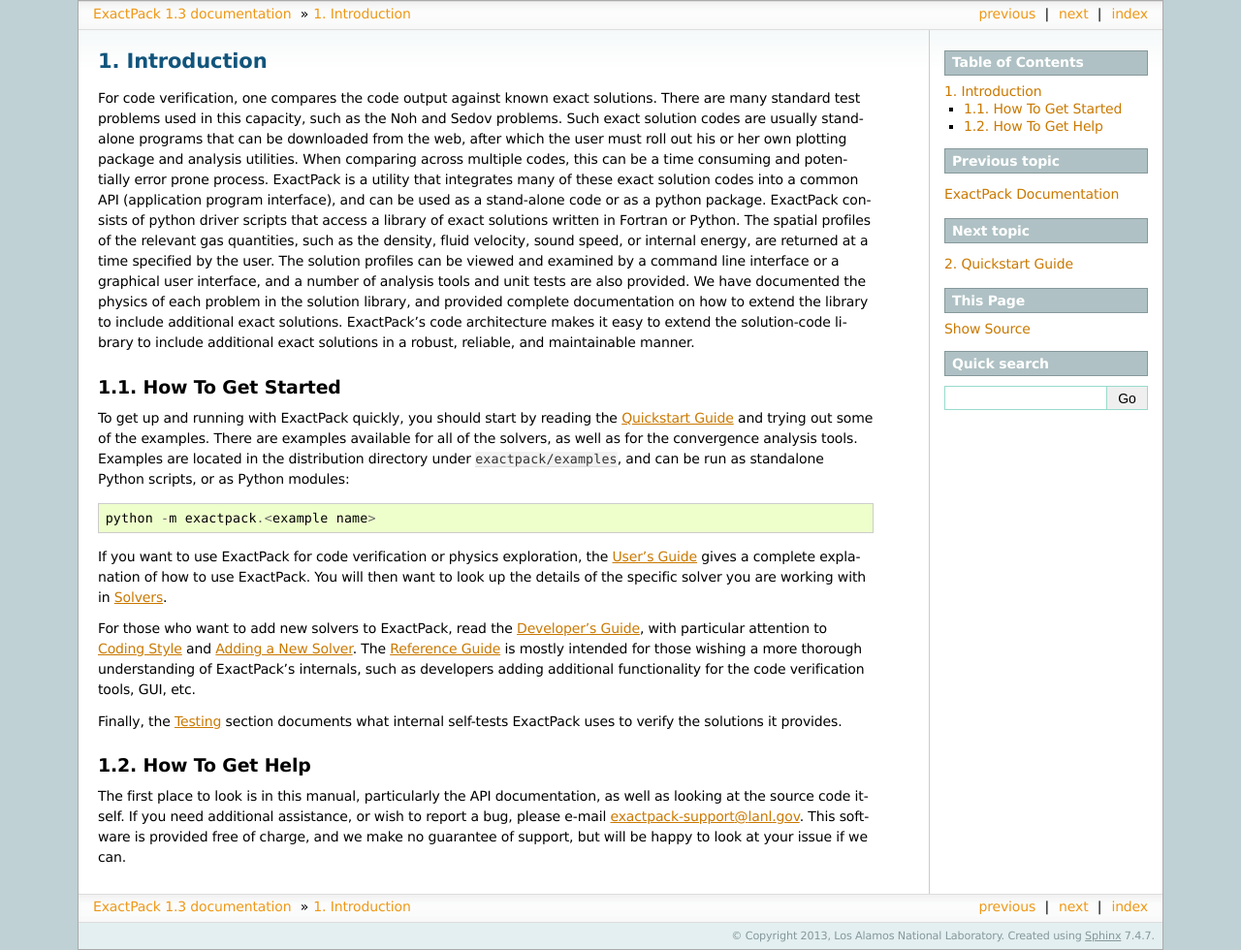
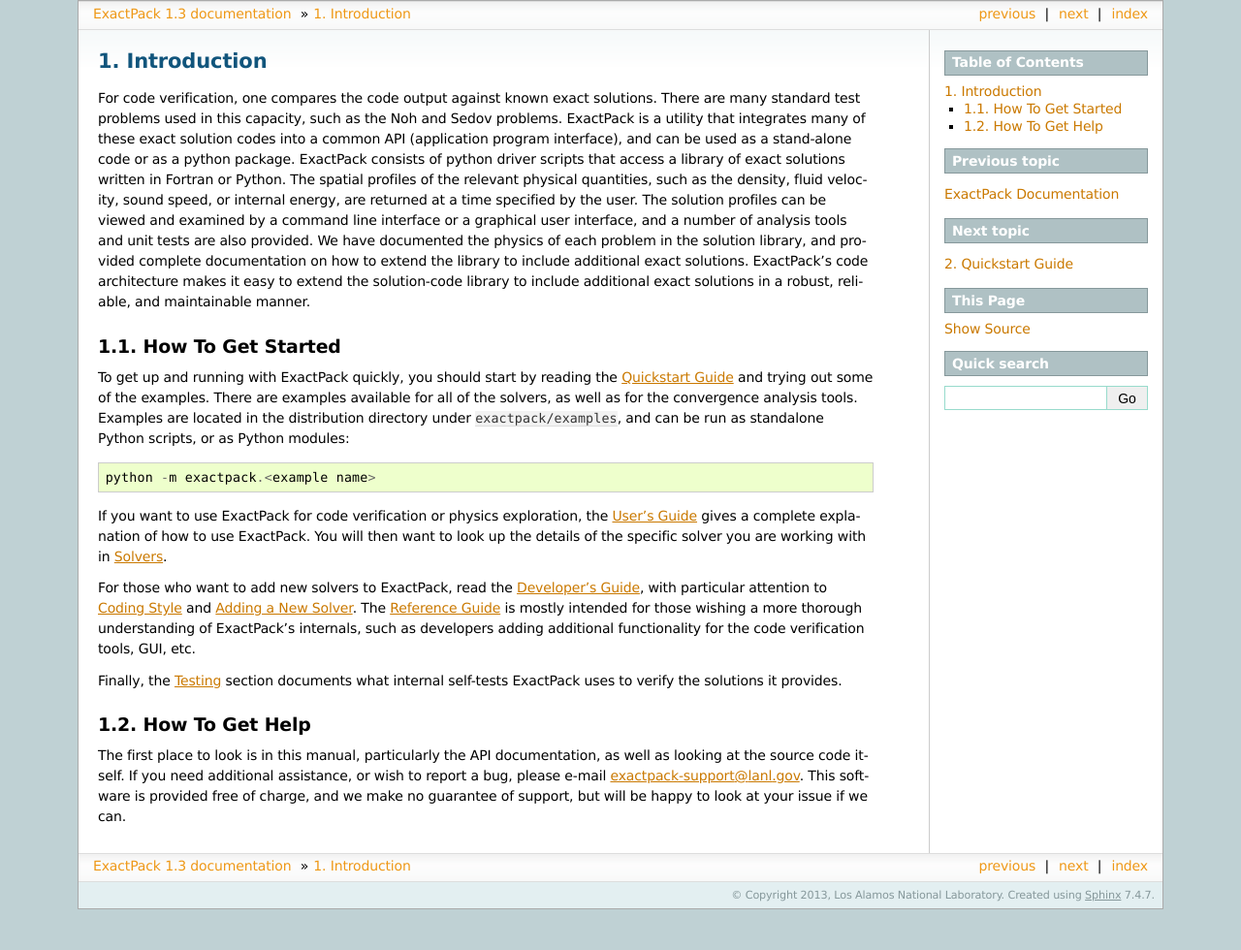
Before and after one commit to lanl/ExactPack, a Sphinx documentation site: the page built from doc/source/intro.rst, in a window 1280 px wide. Shown: the whole page at 97% size. Built offline with Sphinx 7.4.7, drawn with Linux system fonts in a browser that asks for light colours; after the commit the page ends 938 px from its top, so only the background shows below that.

Commit message:
updated intro

```diff
--- a/doc/source/intro.rst
+++ b/doc/source/intro.rst
@@ -3,17 +3,13 @@
 
 For code verification, one compares the code output against known
 exact solutions. There are many standard test problems used in this
-capacity, such as the Noh and Sedov problems. Such exact solution
-codes are usually stand-alone programs that can be downloaded from the
-web, after which the user must roll out his or her own plotting
-package and analysis utilities. When comparing across multiple codes,
-this can be a time consuming and potentially error prone
-process. ExactPack is a utility that integrates many of these exact
+capacity, such as the Noh and Sedov problems.
+ExactPack is a utility that integrates many of these exact
 solution codes into a common API (application program interface), and
 can be used as a stand-alone code or as a python package. ExactPack
 consists of python driver scripts that access a library of exact
 solutions written in Fortran or Python. The spatial profiles of the
-relevant gas quantities, such as the density, fluid velocity, sound
+relevant physical quantities, such as the density, fluid velocity, sound
 speed, or internal energy, are returned at a time specified by the
 user. The solution profiles can be viewed and examined by a command
 line interface or a graphical user interface, and a number of analysis
```
